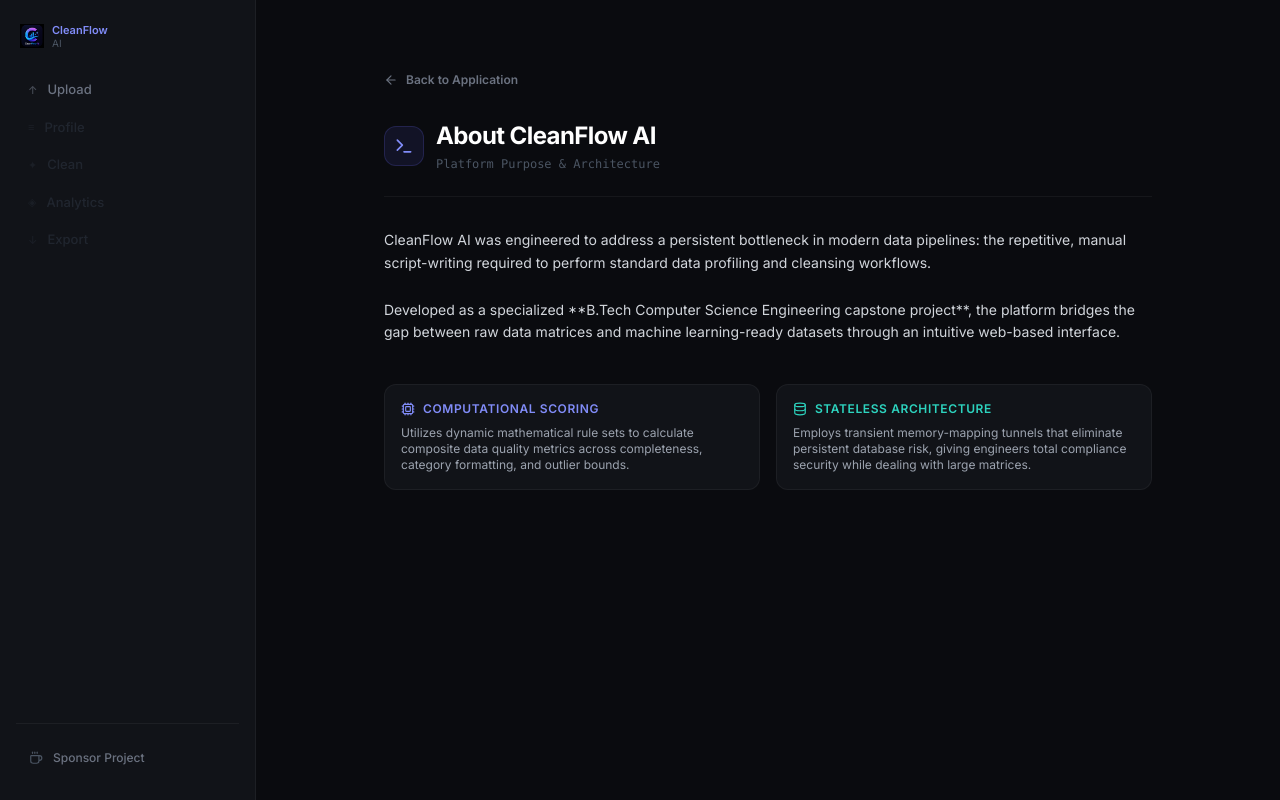
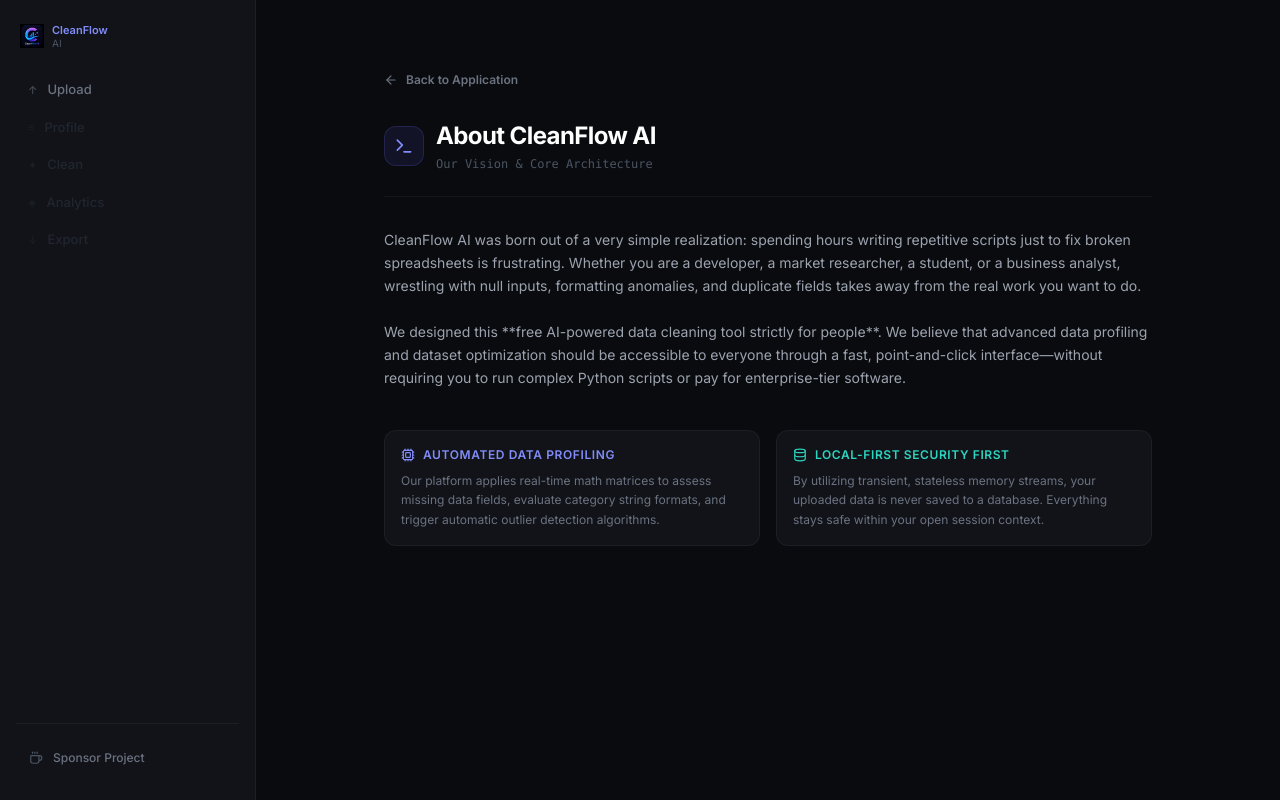
Before and after one commit to konainfatima28/CleanFlow-AI, a React (Vite) app in the folder frontend/: page /dashboard in a window 1280 px wide. Both pictures are taken after a click on the button "About Tool". Built offline with nearby package versions, Linux system fonts and the light colour scheme.

Commit message:
Update AboutUs.tsx

```diff
--- a/frontend/src/pages/AboutUs.tsx
+++ b/frontend/src/pages/AboutUs.tsx
@@ -1,3 +1,7 @@
+// ────────────────────────────────────────────────────────────────────────────
+// src/pages/AboutUs.tsx —
+// ────────────────────────────────────────────────────────────────────────────
+
 import React from 'react';
 import { motion } from 'framer-motion';
 import { Terminal, Cpu, Database, ArrowLeft } from 'lucide-react';
@@ -15,6 +19,7 @@ export const AboutUs: React.FC<LegalProps> = ({ onBack }) => {
       className="min-h-screen bg-[#0a0b0f] text-gray-300 py-12 px-4 sm:px-6 lg:px-8"
     >
       <div className="max-w-3xl mx-auto space-y-8">
+        {/* Back navigation */}
         <button
           onClick={onBack}
           className="flex items-center gap-2 text-xs font-semibold text-gray-500 hover:text-indigo-400 transition-colors focus:outline-none"
@@ -22,40 +27,43 @@ export const AboutUs: React.FC<LegalProps> = ({ onBack }) => {
           <ArrowLeft size={14} /> Back to Application
         </button>
 
+        {/* Title row */}
         <div className="flex items-center gap-3 pb-6 border-b border-white/5">
           <div className="w-10 h-10 rounded-xl bg-indigo-500/10 border border-indigo-500/20 flex items-center justify-center text-indigo-400">
             <Terminal size={20} />
           </div>
           <div>
             <h1 className="text-2xl font-bold text-white tracking-tight">About CleanFlow AI</h1>
-            <p className="text-xs text-gray-600 mt-1 font-mono">Platform Purpose & Architecture</p>
+            <p className="text-xs text-gray-600 mt-1 font-mono">Our Vision & Core Architecture</p>
           </div>
         </div>
 
-        <div className="space-y-6 text-sm leading-relaxed">
+        {/* Humanized & SEO Rich Content Section */}
+        <div className="space-y-6 text-sm leading-relaxed text-gray-400">
           <p>
-            CleanFlow AI was engineered to address a persistent bottleneck in modern data pipelines: the repetitive, manual script-writing required to perform standard data profiling and cleansing workflows.
+            CleanFlow AI was born out of a very simple realization: spending hours writing repetitive scripts just to fix broken spreadsheets is frustrating. Whether you are a developer, a market researcher, a student, or a business analyst, wrestling with null inputs, formatting anomalies, and duplicate fields takes away from the real work you want to do.
           </p>
           <p>
-            Developed as a specialized **B.Tech Computer Science Engineering capstone project**, the platform bridges the gap between raw data matrices and machine learning-ready datasets through an intuitive web-based interface.
+            We designed this **free AI-powered data cleaning tool strictly for people**. We believe that advanced data profiling and dataset optimization should be accessible to everyone through a fast, point-and-click interface—without requiring you to run complex Python scripts or pay for enterprise-tier software.
           </p>
 
+          {/* Interactive Feature Value Blocks */}
           <div className="grid grid-cols-1 md:grid-cols-2 gap-4 pt-4">
             <div className="p-4 rounded-xl bg-[#111318] border border-white/5 space-y-2">
               <div className="flex items-center gap-2 text-indigo-400 font-semibold text-xs uppercase tracking-wider">
-                <Cpu size={14} /> Computational Scoring
+                <Cpu size={14} /> Automated Data Profiling
               </div>
-              <p className="text-xs text-gray-400">
-                Utilizes dynamic mathematical rule sets to calculate composite data quality metrics across completeness, category formatting, and outlier bounds.
+              <p className="text-xs text-gray-500 leading-relaxed">
+                Our platform applies real-time math matrices to assess missing data fields, evaluate category string formats, and trigger automatic outlier detection algorithms.
               </p>
             </div>
 
             <div className="p-4 rounded-xl bg-[#111318] border border-white/5 space-y-2">
               <div className="flex items-center gap-2 text-teal-400 font-semibold text-xs uppercase tracking-wider">
-                <Database size={14} /> Stateless Architecture
+                <Database size={14} /> Local-First Security First
               </div>
-              <p className="text-xs text-gray-400">
-                Employs transient memory-mapping tunnels that eliminate persistent database risk, giving engineers total compliance security while dealing with large matrices.
+              <p className="text-xs text-gray-500 leading-relaxed">
+                By utilizing transient, stateless memory streams, your uploaded data is never saved to a database. Everything stays safe within your open session context.
               </p>
             </div>
           </div>
```
